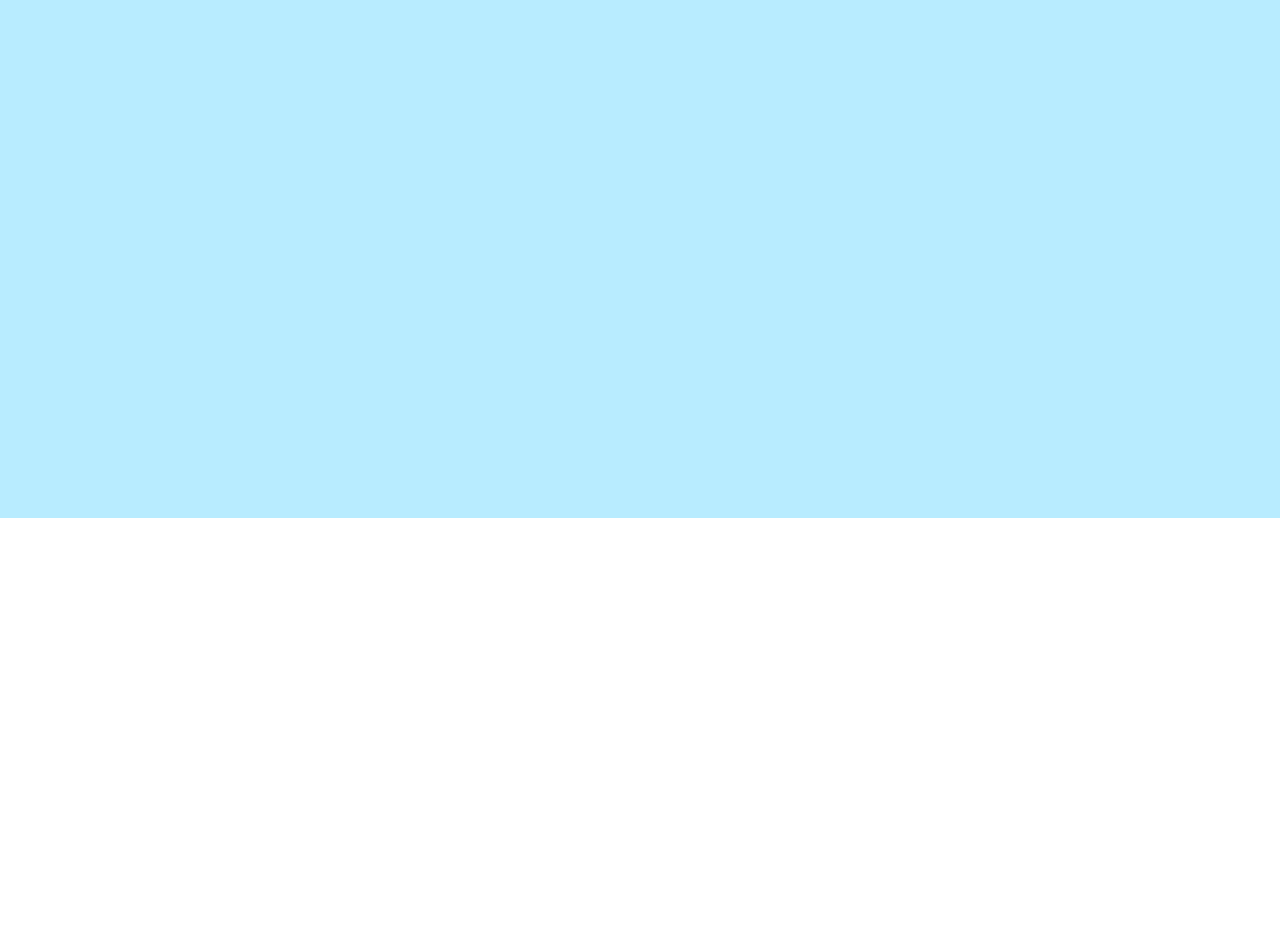
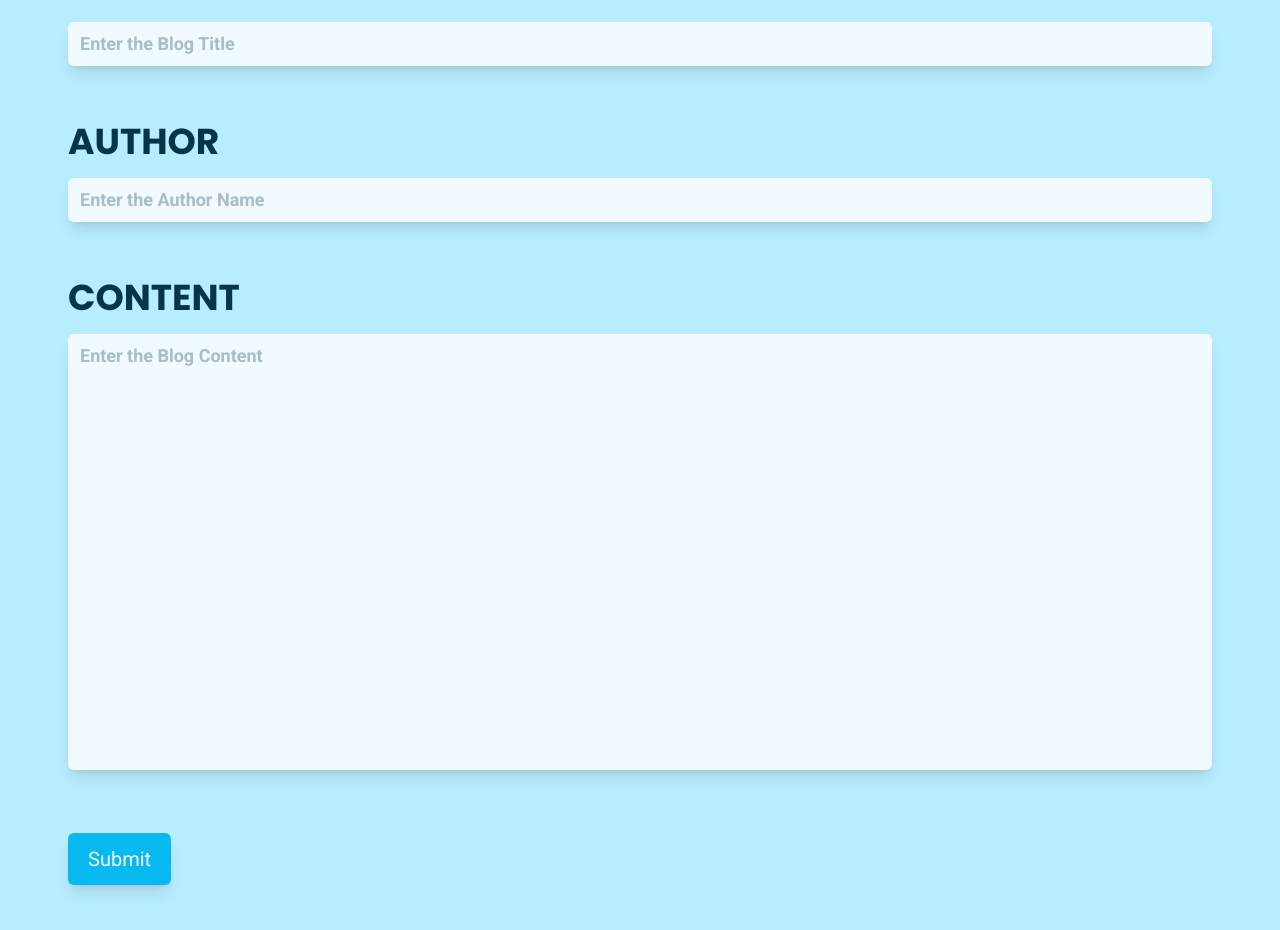
Before and after one commit to Ayush-Kanduri/Blog-WebApp-React, a React (Vite) app: page /create-post in a window 1280 px wide. Shown: the part 282-1212 px from the top of the page. Before the commit the page ends 800 px from the top, so only its background shows below. Built offline with nearby package versions, Linux system fonts and the light colour scheme.

Commit message:
Styled Create Post Page

```diff
--- a/package.json
+++ b/package.json
@@ -20,6 +20,7 @@
 		"styled-components": "^6.0.6"
 	},
 	"devDependencies": {
+		"@tailwindcss/forms": "^0.5.4",
 		"@types/react": "^18.2.15",
 		"@types/react-dom": "^18.2.7",
 		"@vitejs/plugin-react": "^4.0.3",
--- a/src/App.jsx
+++ b/src/App.jsx
@@ -42,7 +42,7 @@ const App = () => {
 	return (
 		<ThemeProvider theme={theme}>
 			<GlobalStyle />
-			<div className={`${classes.app} bg-bg font-text`}>
+			<div className={`${classes.app} bg-bg font-text flex flex-col`}>
 				<Router>
 					<Routes>
 						<Route
@@ -62,6 +62,7 @@ const App = () => {
 									path=":postID"
 									element={<PostDetail useParams={useParams} />}
 								/>
+								<Route path="" element={<Error />} />
 							</Route>
 							<Route path="*" element={<Error />} />
 						</Route>
--- a/src/index.css
+++ b/src/index.css
@@ -1,5 +1,9 @@
 @import url("https://fonts.googleapis.com/css2?family=Montserrat:wght@300;400;600;700&family=Open+Sans:wght@300;400;600;700&family=Poppins:ital,wght@0,100;0,200;0,300;0,400;0,600;0,700;1,100;1,200&family=Roboto:wght@300;400;500;700&display=swap");
 
 @tailwind base;
+
+
+
+
 @tailwind components;
 @tailwind utilities;
--- a/src/pages/CreatePost.jsx
+++ b/src/pages/CreatePost.jsx
@@ -1,7 +1,70 @@
 const CreatePost = () => {
 	return (
-		<div className="text-5xl p-10">
-			<h1 className="text-text font-heading font-semibold">Create Post</h1>
+		<div className="text-5xl p-10 flex-1">
+			<h1 className="text-text font-heading font-bold">Create Post</h1>
+			<form
+				action=""
+				method="post"
+				className="mt-7 w-full flex flex-col rounded-lg"
+			>
+				<div className="w-full flex flex-col p-7 gap-4">
+					<label
+						htmlFor="title"
+						className="text-text font-bold text-4xl font-heading uppercase"
+					>
+						Title
+					</label>
+					<input
+						type="text"
+						name="title"
+						id="title"
+						required
+						placeholder="Enter the Blog Title"
+						className="bg-post text-text font-text font-semibold p-2 px-3 rounded-md shadow-lg border-0 focus:outline-none focus:ring-0 focus:border-0 placeholder:text-text placeholder:opacity-30 text-lg"
+					/>
+				</div>
+				<div className="w-full flex flex-col p-7 gap-4">
+					<label
+						htmlFor="author"
+						className="text-text font-bold text-4xl font-heading uppercase"
+					>
+						Author
+					</label>
+					<input
+						type="text"
+						name="author"
+						id="author"
+						required
+						placeholder="Enter the Author Name"
+						className="bg-post text-text font-text font-semibold p-2 px-3 rounded-md shadow-lg border-0 focus:outline-none focus:ring-0 focus:border-0 placeholder:text-text placeholder:opacity-30 text-lg"
+					/>
+				</div>
+				<div className="w-full flex flex-col p-7 gap-4">
+					<label
+						htmlFor="content"
+						className="text-text font-bold text-4xl font-heading uppercase"
+					>
+						Content
+					</label>
+					<textarea
+						name="content"
+						id="content"
+						cols="30"
+						rows="15"
+						placeholder="Enter the Blog Content"
+						required
+						className="bg-post text-text font-text font-semibold p-2 px-3 rounded-md shadow-lg border-0 focus:outline-none focus:ring-0 focus:border-0 placeholder:text-text placeholder:opacity-30 text-lg resize-none "
+					></textarea>
+				</div>
+				<div className=" p-7 gap-4">
+					<button
+						type="submit"
+						className="bg-btn hover:bg-btnHover text-post rounded-md transition-all  ease-linear p-3 px-5 text-xl shadow-lg hover:text-bg"
+					>
+						Submit
+					</button>
+				</div>
+			</form>
 		</div>
 	);
 };
--- a/src/pages/Error.jsx
+++ b/src/pages/Error.jsx
@@ -1,7 +1,7 @@
 const Error = () => {
 	return (
 		<div className="text-5xl p-10">
-			<h1 className="text-text font-heading font-semibold">Error 404</h1>
+			<h1 className="text-text font-heading font-bold">Error 404</h1>
 		</div>
 	);
 };
--- a/src/pages/Home.jsx
+++ b/src/pages/Home.jsx
@@ -1,7 +1,7 @@
 const Home = () => {
 	return (
-		<div className="text-5xl p-10">
-			<h1 className="text-text font-heading font-semibold">Home</h1>
+		<div className="text-5xl p-10 flex-1">
+			<h1 className="text-text font-heading font-bold">Home</h1>
 		</div>
 	);
 };
--- a/src/pages/PostDetail.jsx
+++ b/src/pages/PostDetail.jsx
@@ -3,7 +3,7 @@ const PostDetail = ({ useParams }) => {
 	return (
 		<>
 			<div className="text-5xl p-10">
-				<h1 className="text-text font-heading font-semibold">
+				<h1 className="text-text font-heading font-bold">
 					Post {postID} Detail
 				</h1>
 			</div>
--- a/src/styles/App.module.css
+++ b/src/styles/App.module.css
@@ -1,4 +1,5 @@
 .app {
-	height: 100%;
+	/* height: 100%; */
+	min-height: 100vh;
 	width: 100%;
 }
--- a/src/styles/GlobalStyles.js
+++ b/src/styles/GlobalStyles.js
@@ -7,17 +7,38 @@ const GlobalStyle = createGlobalStyle`
         box-sizing: border-box;
         scroll-behavior: smooth;
         overflow-wrap: break-word;
+        scrollbar-width: thin;
+        scrollbar-color: #08b9ef #06344b;
     }
+
+    *::-webkit-scrollbar {
+        width: 0.4rem;
+    }
+
+    *::-webkit-scrollbar-track {
+        background: #06344b;
+    }
+
+    *::-webkit-scrollbar-thumb {
+        background-color: #08b9ef;
+    }
+
+    textarea::-webkit-scrollbar-thumb {
+        background-color: #08b9ef;
+    }
+
     body{
         width: 100vw;
-        height: 100vh;
+        min-height: 100vh;
+        /* height: 100vh; */
         overflow-x: hidden;
-        overflow-y: auto;
     }
+
     #root {
         width: 100%;
-        height: 100%;
+        /* height: 100%; */
     }
+
     .active {
 	color: #f0faff;
     text-decoration: underline;
--- a/tailwind.config.js
+++ b/tailwind.config.js
@@ -29,5 +29,5 @@ export default {
 			},
 		},
 	},
-	plugins: [],
+	plugins: [require("@tailwindcss/forms")],
 };
```
Also changed, not shown: 1 other file (tests, documents, lock files or other folders).
